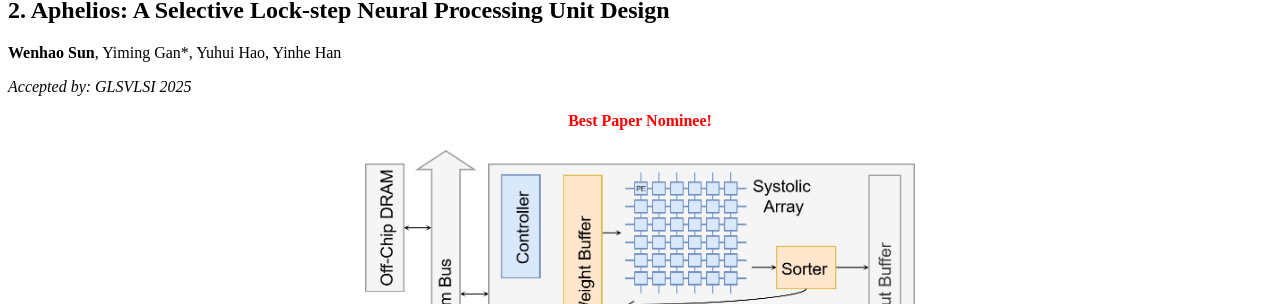
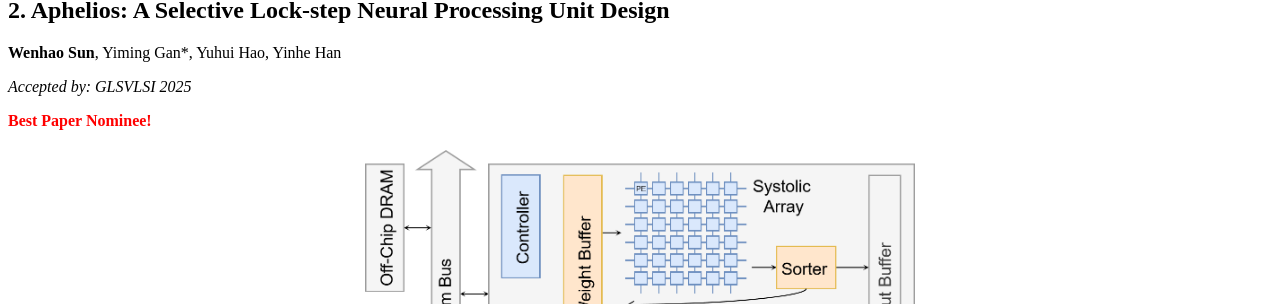
Before and after one commit to sun123-cmd/sun123-cmd.github.io, a Jekyll site: the page built from _pages/includes/pub.md, in a window 1280 px wide. Shown: the part 930-1234 px from the top of the page. Built offline with Jekyll 4.4.1, drawn with Linux system fonts in a browser that asks for light colours; our own code applies the rules of GitHub Pages for plain Markdown files.

Commit message:
Update pub.md

```diff
--- a/_pages/includes/pub.md
+++ b/_pages/includes/pub.md
@@ -17,7 +17,7 @@
  **Wenhao Sun**, Yiming Gan*, Yuhui Hao, Yinhe Han
 
 *Accepted by: GLSVLSI 2025*
-<p style="text-align: center; color: red; font-weight: bold;">
+<p style="text-align: left; color: red; font-weight: bold;">
   Best Paper Nominee!
 </p>
 <figure style="margin: 20px auto; width: 550px; text-align: center;">
```
